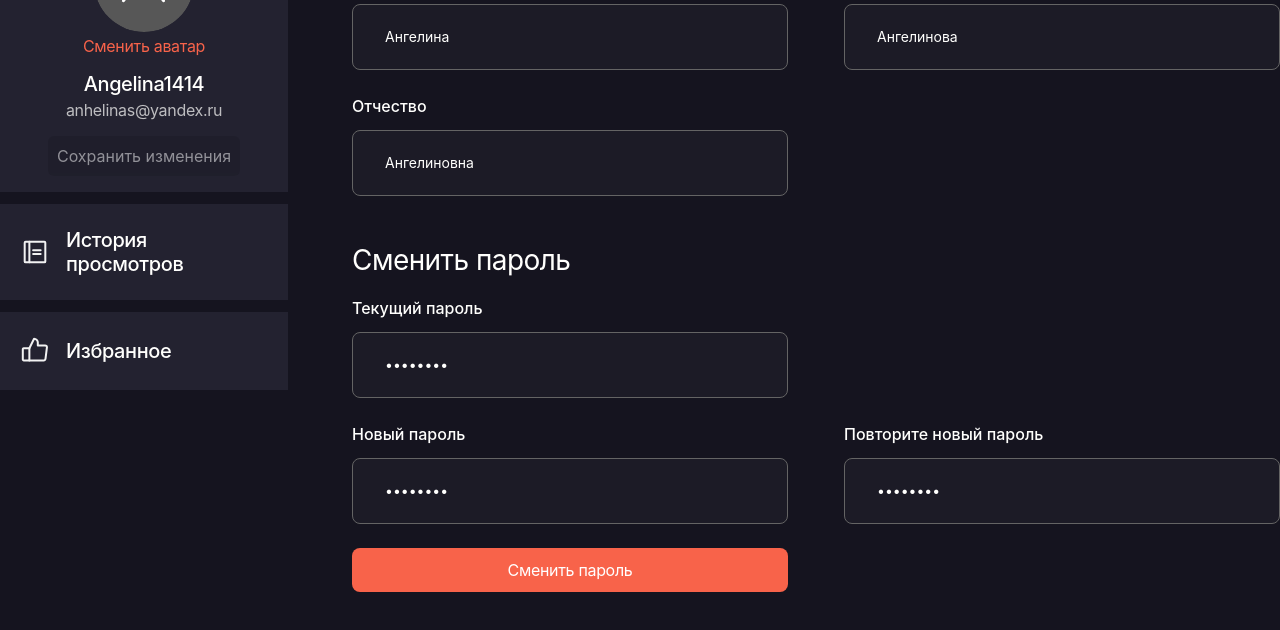
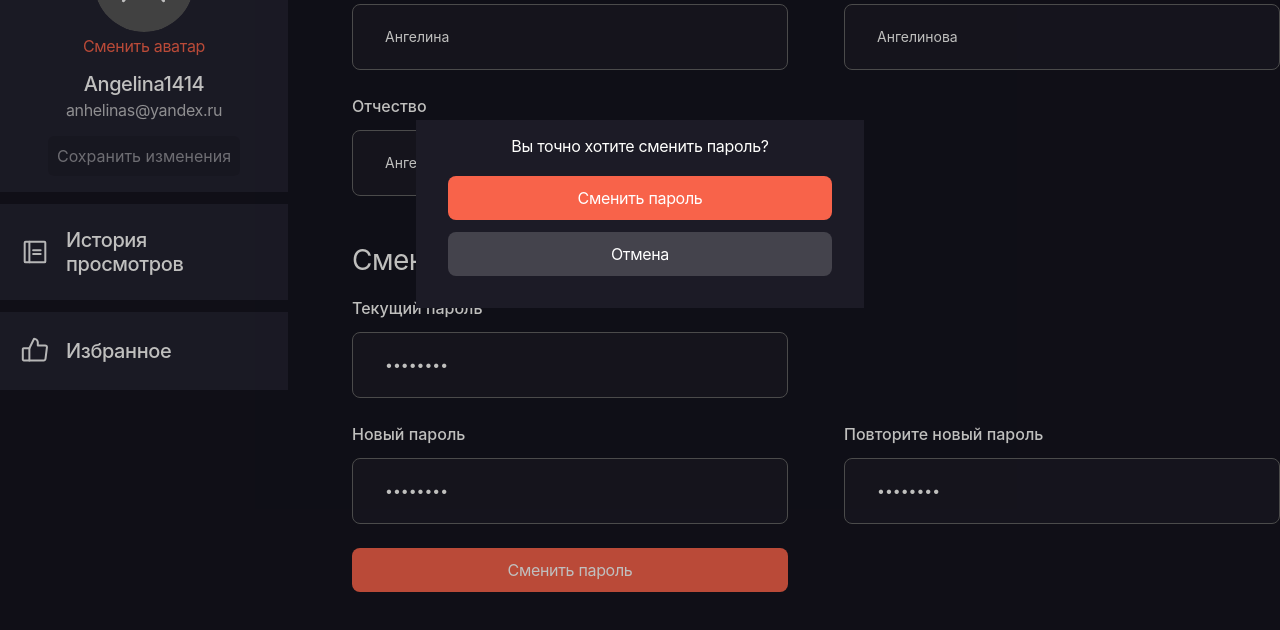
Before and after one commit to TaleStorm/vidoplay, a Next.js app: page /user in a window 1280 px wide. Both pictures are taken after a click on the button "Сменить пароль". Shown: the part 336-966 px from the top of the page. Built offline with nearby package versions, Linux system fonts and the light colour scheme.

Commit message:
Modal overlay done

```diff
--- /dev/null
+++ b/components/layout/modalOverlay.tsx
@@ -0,0 +1,52 @@
+import { useRouter } from "next/router";
+import { MutableRefObject, useEffect, useRef } from "react";
+
+const ModalOverlay = ({ children, modalOpen, setModalOpen, classes }) => {
+    const modalOverlayRef = useRef() as MutableRefObject<HTMLDivElement>;
+    const modalWrap = useRef();
+    const { pathname } = useRouter();
+
+    useEffect(() => {
+        const body = document.querySelector("body")
+        if (modalOpen) {
+            body.style.overflow = "hidden"
+            modalOverlayRef.current.style.height = "";
+        } else {
+            body.style.overflow = ""
+            setTimeout(() => {
+                modalOverlayRef.current.style.height = "0px";
+            }, 500);
+        }
+
+    }, [modalOpen]);
+    return (
+        <div
+            onClick={(e) => {
+                if (
+                    e.target === modalOverlayRef.current ||
+                    e.target === modalWrap.current
+                ) {
+                    setModalOpen();
+                }
+            }}
+            ref={modalOverlayRef}
+            style={{
+                height: "0px",
+            }}
+            className={`${modalOpen ? "opacity-100" : "opacity-0"
+                } h-screen fixed top-0 left-0 z-40 bg-black bg-opacity-25 w-full overflow-y-auto flex justify-center transition-opacity duration-500`}
+        >
+            <div
+                ref={modalWrap}
+                className={`w-full h-0 flex justify-center ${classes}`}
+            >
+                <div className={`h-auto w-full`}>
+                {children}
+                </div>
+
+            </div>
+        </div>
+    );
+};
+
+export default ModalOverlay;
--- a/components/userComponents/dataEditor.tsx
+++ b/components/userComponents/dataEditor.tsx
@@ -1,13 +1,45 @@
-import { MutableRefObject, useRef, useState } from "react"
+import { MutableRefObject, useEffect, useRef, useState } from "react"
+import ModalOverlay from "../layout/modalOverlay"
 import TextInput from "../textInput"
 
 const DataEditor = ({name, setName, lastName, setLastName, patronymic, setPatronymic}) => {
 
     const [stage, setStage] = useState(0)
     const sliderBody = useRef() as MutableRefObject<HTMLDivElement>
+    const [modalOpen, setModalOpen] = useState(false)
+
+    useEffect(() => {
+        const resizeListener = () => {
+            sliderBody.current.style.transform=`translate3d(${-stage * sliderBody.current.getBoundingClientRect().width}px, 0px, 0px)`
+        }
+        sliderBody.current.style.transform=`translate3d(${-stage * sliderBody.current.getBoundingClientRect().width}px, 0px, 0px)`
+        window.addEventListener("resize", resizeListener)
+        return () => {window.removeEventListener("resize", resizeListener)}
+    },[modalOpen])
 
     return (
         <div className={`w-full`}>
+        <ModalOverlay modalOpen={modalOpen} setModalOpen={setModalOpen} classes={`px-4`}>
+            <div className={`w-full h-auto bg-popupBackground mt-30 flex flex-col items-center sm:px-8 px-4 pt-4 pb-8 max-w-md mx-auto`}>
+                <div className={`text-h2-mobile mb-5`}> Вы точно хотите сменить пароль?</div>
+                        <button
+                        onClick={() => {
+                            setModalOpen(!modalOpen);
+
+                        }}
+                        className="mb-3 text-center text-h2-mobile text-white bg-orange p-3 duration-300 rounded-lg hover:bg-orange w-full">
+                        Сменить пароль
+                        </button>
+                        <button
+                        onClick={() => {
+                            setModalOpen(!modalOpen);
+
+                        }}
+                        className="text-center text-h2-mobile text-white  p-3 duration-300 rounded-lg bg-user-button-gray-2 w-full">
+                        Отмена
+                        </button>
+            </div>
+        </ModalOverlay>
         <div className={`w-full hidden sm:block`}>
             <div className={`mb-12`}>
                 <h3 className={`text-lk-header mb-5`}>
@@ -29,7 +61,12 @@ const DataEditor = ({name, setName, lastName, setLastName, patronymic, setPatron
                         <div />
                         <TextInput label={`Новый пароль`} name={`name`} state={name} setState={setName} type={`password`} />
                         <TextInput label={`Повторите новый пароль`} name={`name`} state={name} setState={setName} type={`password`} />
-                        <button className="text-center text-h2-mobile text-white bg-orange p-3 duration-300 rounded-lg hover:bg-orange w-full ">
+                        <button
+                        onClick={() => {
+                            setModalOpen(!modalOpen);
+
+                        }}
+                        className="text-center text-h2-mobile text-white bg-orange p-3 duration-300 rounded-lg hover:bg-orange w-full ">
                         Сменить пароль
                         </button>
                     </div>
@@ -83,7 +120,9 @@ const DataEditor = ({name, setName, lastName, setLastName, patronymic, setPatron
                     <TextInput label={`Текущий пароль`} name={`name`} state={name} setState={setName} type={`password`} />
                     <TextInput label={`Новый пароль`} name={`name`} state={name} setState={setName} type={`password`} />
                     <TextInput label={`Повторите новый пароль`} name={`name`} state={name} setState={setName} type={`password`} />
-                    <button className="mt-1 text-h2-mobile text-center text-white bg-orange p-3 duration-300 rounded-lg hover:bg-orange w-full ">
+                    <button onClick={() => {
+                        setModalOpen(!modalOpen);
+                    }} className="mt-1 text-h2-mobile text-center text-white bg-orange p-3 duration-300 rounded-lg hover:bg-orange w-full ">
                         Сменить пароль
                     </button>
                 </div>
--- a/components/userComponents/pseudoHeader.tsx
+++ b/components/userComponents/pseudoHeader.tsx
@@ -2,7 +2,7 @@ import { ChevronLeftIcon } from "@heroicons/react/solid"
 
 const PseudoHeader = ({display, setDisplay}) => {
     return (
-        <div className={`h-30 w-full z-50 fixed sm:hidden bg-background top-0 left-0 pt-8 py-4 px-5`}>
+        <div className={`h-30 w-full z-30 fixed sm:hidden bg-background top-0 left-0 pt-8 py-4 px-5`}>
             <div className={`flex h-full items-center w-full justify-between relative `}>
             <img src="/icons/left-chevron.svg" className={`w-6 h-6 cursor-pointer z-10 relative ${!display && "hidden"}`} onClick={() => {setDisplay("")}} alt=""/>
             <a href="/" className={`${display && "hidden"}`}>
--- a/tailwind.config.js
+++ b/tailwind.config.js
@@ -9,6 +9,7 @@ module.exports = {
       background: "#15141F",
       "sub-gray": "#313043",
       "user-button-gray": "#4F4E59",
+      "user-button-gray-2": "#44434C",
       shadow: "#E5E5E5",
       popupBackground: "#1C1B26",
       popupBorder: "#646464",
@@ -39,9 +40,15 @@ module.exports = {
         'dorama': "url('/images/dorama.png')",
        }),
        spacing: {
+
+         "25": "6.25rem",
+         "30": "7.5rem",
+
          "72": "18rem",
-         "25": "6.25rem",
-         "30": "7.5rem"
+
+       },
+       maxWidth: {
+        "33": "8.25rem",
        },
        fontSize: {
          "ui-text": ["14px", {
```
